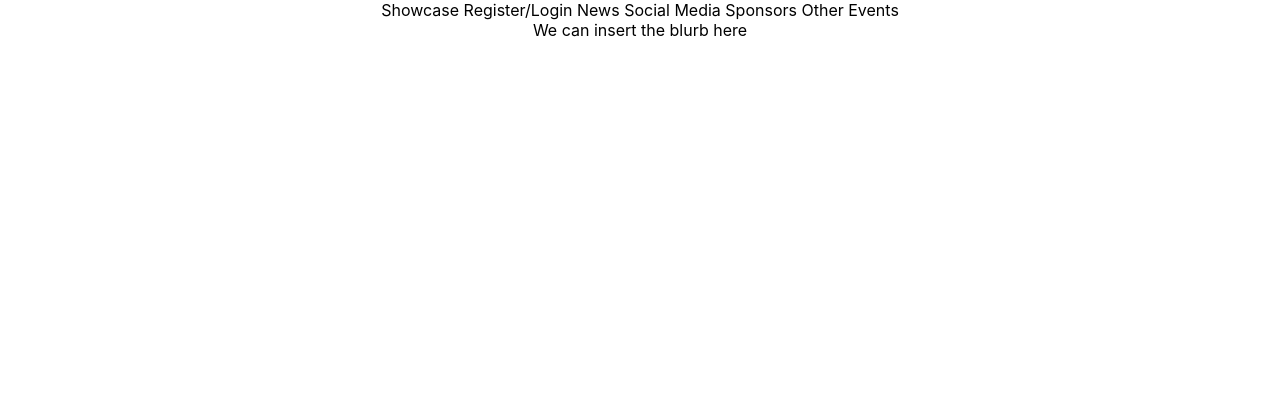
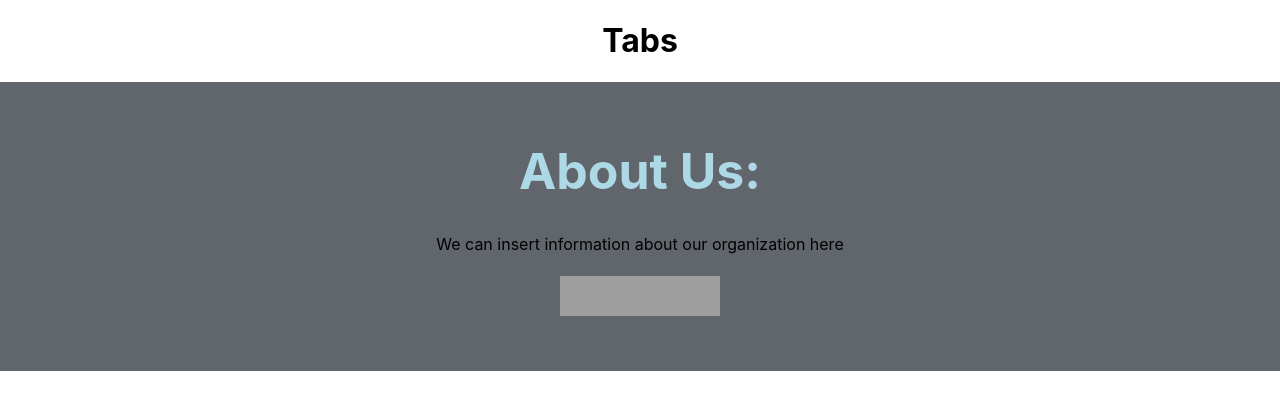
Before and after one commit to EGaDSAustin/EGaDS-Site, a React (Create React App) app in the folder frontend/: page / in a window 1280 px wide. Shown: the top 410 px of the page. Built offline with nearby package versions, Linux system fonts and the light colour scheme; grey boxes are pictures that could not be loaded.

Commit message:
added some style and social media to About page

```diff
--- a/frontend/src/subpages/About.jsx
+++ b/frontend/src/subpages/About.jsx
@@ -27,7 +27,7 @@ const mediaList = [
         altText: 'twitter'
     },
 ]
-
+/*
 const officerList = [
     {
         name:'',
@@ -38,11 +38,43 @@ const officerList = [
         width:''
     }
 ]
+*/
+
+const SocialMedias = ({logo}) => {
+    return (
+            <a href = {logo.ref}><img style = {{
+                height:40,
+                width:40,
+                }}
+                src={logo.img}
+                 alt={logo.altText}
+                /></a>
+    )
+}
+
+
+const Media = (props) => {
+    return(
+        <h1>
+            {mediaList.map((m, idx) => <SocialMedias logo ={m} key ={idx}/>)}
+        </h1>
+    );
+}
 
 const About = (props) => {
     return (
-        <div id='about'>
-            We can insert the blurb here
+        <div id='about' style  ={{backgroundColor : '#60666C', padding : '2vw'}}>
+            <h1 style = {{
+                color : "lightBlue",
+                fontSize : '50px'
+            }}>
+                About Us:
+            </h1>
+            We can insert information about our organization here
+
+         <Media />
+
+
         </div>
     );
 }
--- a/frontend/src/subpages/Tabs.jsx
+++ b/frontend/src/subpages/Tabs.jsx
@@ -9,9 +9,12 @@ const tablist = ['Showcase',
 
 
 const Tabs = (props) =>{
-    return(
-        tablist.join('\t          ')
+    return(<h1>Tabs</h1>
+
+
     );
+
+
 }
 
 export default Tabs;
```
